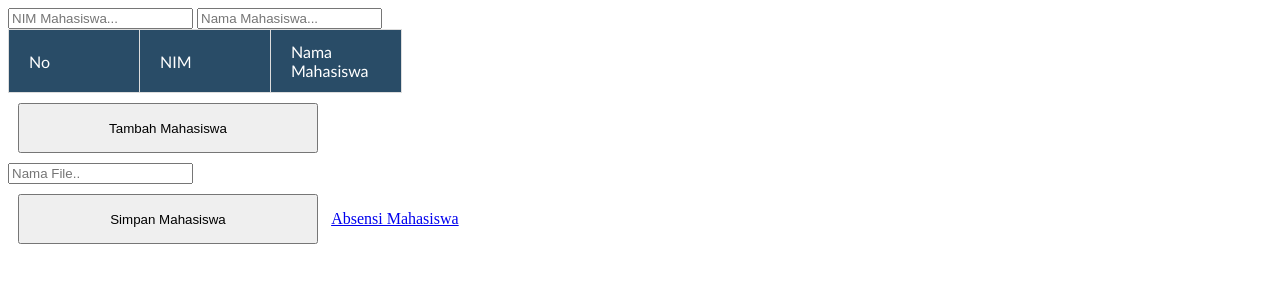
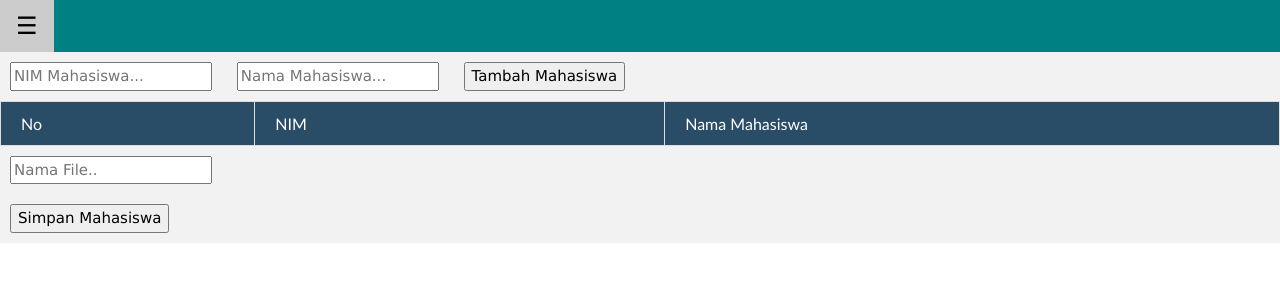
Before and after one commit to ariefmuh/ariefmuh.github.io, a plain HTML site: page AbsenMahasiswa/percoban1.html in a window 1280 px wide. Drawn offline with nearby package versions, Linux system fonts and the light colour scheme.

Commit message:
Add files via upload

```diff
--- /dev/null
+++ b/AbsenMahasiswa/body.css
@@ -0,0 +1,10 @@
+.body {
+    background-color: #f2f2f2;
+    width: 100%;
+}
+.body hr {
+    width: 100%;
+}
+.body button, .body input {
+    margin: 10px;
+}
--- /dev/null
+++ b/AbsenMahasiswa/header.css
@@ -0,0 +1,13 @@
+.header {
+    margin: 0px;
+    background-color: teal;
+    /* background-color: rgb(159, 248, 156); */
+}
+.Login {
+    float: right;
+    font-size: 20;
+}
+.SignUp {
+    float: right;
+    font-size: 20;
+}
--- a/AbsenMahasiswa/percoban1.html
+++ b/AbsenMahasiswa/percoban1.html
@@ -3,18 +3,33 @@
         <meta charset="UTF-8">
         <meta http-equiv="X-UA-Compatible" content="IE=edge">
         <meta name="viewport" content="width=device-width, initial-scale=1.0">
-
         <title>Document</title>
+        <link rel="stylesheet" href="https://www.w3schools.com/w3css/4/w3.css">
+        <link rel="stylesheet" href="header.css">
+        <link rel="stylesheet" href="body.css">
+        <link rel="stylesheet" href="style.css">
         <script src="addTable.js"></script>
         <script src="saveTable.js"></script>
-        <link rel="stylesheet" href="style.css">
+        <script src="slidebar.js"></script>
+
     </head>
     <body>
+        <div class="w3-sidebar w3-bar-block w3-border-right" style="display:none" id="mySidebar">
+            <button onclick="w3_close()" class="w3-bar-item w3-large">Close &times;</button>
+            <a href="percoban1.html" class="w3-bar-item w3-button">Buat Daftar Mahasiswa</a>
+            <a href="percoban2.html" class="w3-bar-item w3-button">Absensi Mahasiswa</a>
+        </div>
+
+        <div class="PageContent">
+            <div class="header">
+                <button class="w3-button w3-teal w3-xlarge" onclick="w3_open()">☰</button>
+            </div>
+            <div class="body">
                 <label>
                     <input type="text" id="nim" placeholder="NIM Mahasiswa..." name="nim">
                     <input type="text" id="nama" placeholder="Nama Mahasiswa..." name="nama">
+                    <button type="button" onclick="addTable()">Tambah Mahasiswa</button> <br>
                 </label>
-        <div>
                 <table id="body" border="1">
                     <tbody>
                         <tr>
@@ -24,11 +39,11 @@
                         </tr>
                     </tbody>
                 </table>
-        </div>
-        <button type="button" onclick="addTable()">Tambah Mahasiswa</button> <br>
                 <input type="text" id="namaFile" placeholder="Nama File.." nama="namaFile"> <br>
                 <button type="button" onclick="saveTable()">Simpan Mahasiswa</button>
-        <a href="percoban2.html">Absensi Mahasiswa</a>
                 <div id="collumNumbers">0</div>
+            </div>
+
+        </div>
     </body>
 </html>
--- /dev/null
+++ b/AbsenMahasiswa/slidebar.js
@@ -0,0 +1,7 @@
+function w3_open() {
+    document.getElementById("mySidebar").style.display = "block";
+}
+
+function w3_close() {
+    document.getElementById("mySidebar").style.display = "none";
+}
--- a/AbsenMahasiswa/style.css
+++ b/AbsenMahasiswa/style.css
@@ -1,11 +1,7 @@
 body {
+    margin: 0;
     max-width: 3000;
     overflow-y: auto;
-}
-button {
-    height: 50;
-    width: 300;
-    margin: 10;
 }
 #collumNumbers {
     display: none;
@@ -23,7 +19,7 @@ th, td{
 #body {
     font-family: "Trebuchet MS", Arial, Helvetica, sans-serif;
     border-collapse: collapse;
-    /* width: 100%; */
+    width: 100%;
 }
 
 #body td, #body th {
@@ -37,7 +33,6 @@ th, td{
 #body th {
     padding-top: 12px;
     padding-bottom: 12px;
-    width: 90;
     text-align: left;
     background-color: #294c67;;
     color: white;
@@ -50,6 +45,7 @@ th, td{
     margin: 0;
     height: 25;
 }
+
 #namaMahasiswa {
     max-width: 300;
     width: 150;
```
Also changed, not shown: AbsenMahasiswa/percoban2.html (+20 -3 lines), AbsenMahasiswa/Si.png (added). Lines whose indentation alone changed are shown as unchanged.
